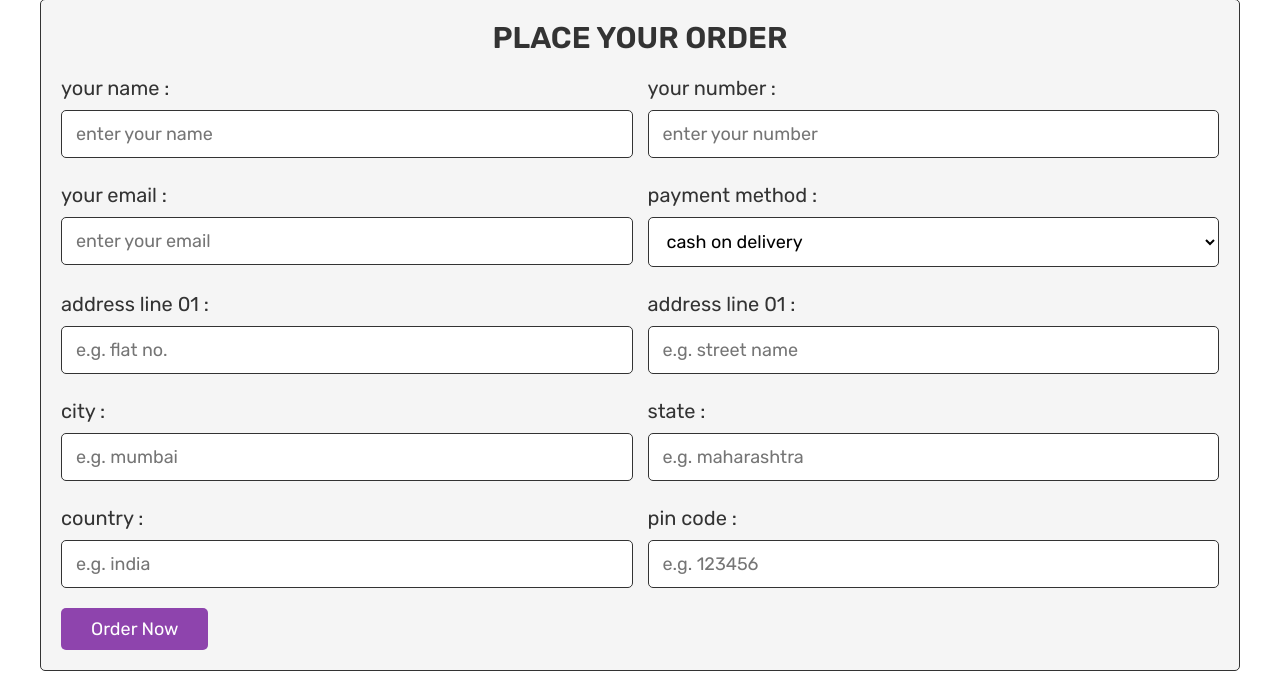
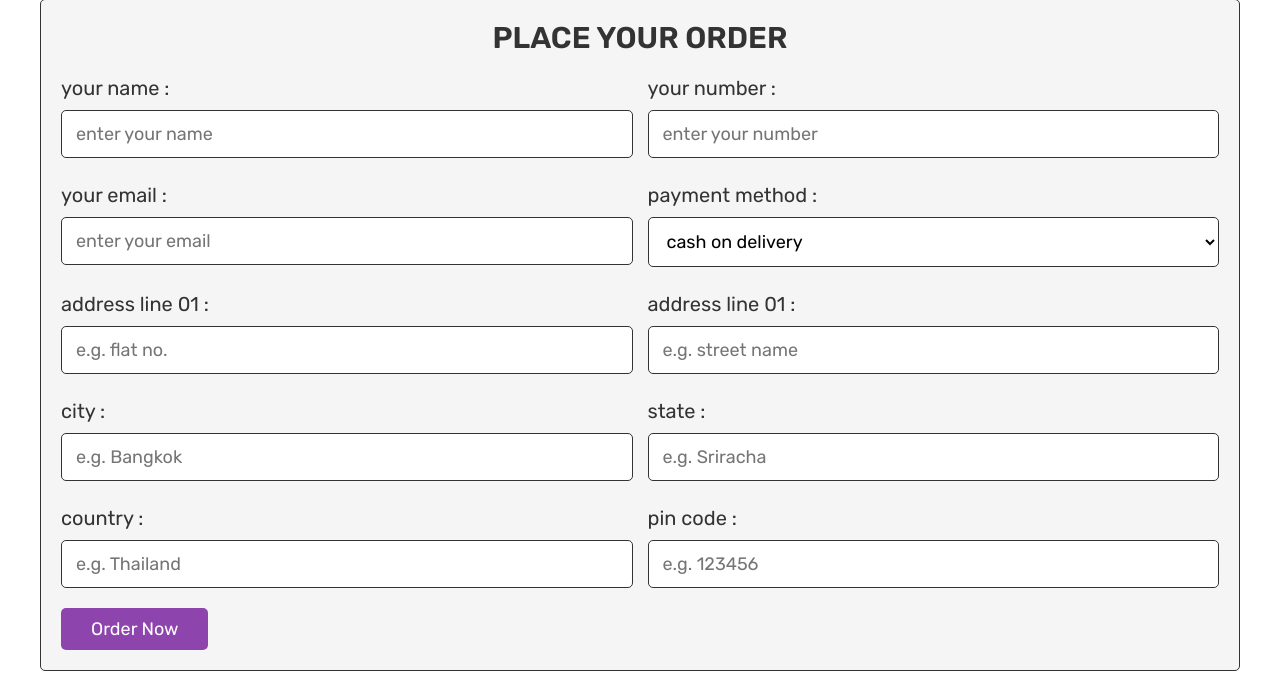
Before and after one commit to frdpx/AppDev, a PHP site: page /checkout.php in a window 1280 px wide. Shown: the part 540-1215 px from the top of the page. Run offline with PHP 8.4, Linux system fonts and the light colour scheme; the visitor is signed in with stand-in values (Sample User, id 1); data that the repository does not hold is empty.

Commit message:
edit checkout + add image

```diff
--- a/checkout.php
+++ b/checkout.php
@@ -132,15 +132,15 @@ if(isset($_POST['order_btn'])){
          </div>
          <div class="inputBox">
             <span>city :</span>
-            <input type="text" name="city" required placeholder="e.g. mumbai">
+            <input type="text" name="city" required placeholder="e.g. Bangkok">
          </div>
          <div class="inputBox">
             <span>state :</span>
-            <input type="text" name="state" required placeholder="e.g. maharashtra">
+            <input type="text" name="state" required placeholder="e.g. Sriracha">
          </div>
          <div class="inputBox">
             <span>country :</span>
-            <input type="text" name="country" required placeholder="e.g. india">
+            <input type="text" name="country" required placeholder="e.g. Thailand">
          </div>
          <div class="inputBox">
             <span>pin code :</span>
```
Also changed, not shown: uploaded_img/book_detail_large.jpg (added).
